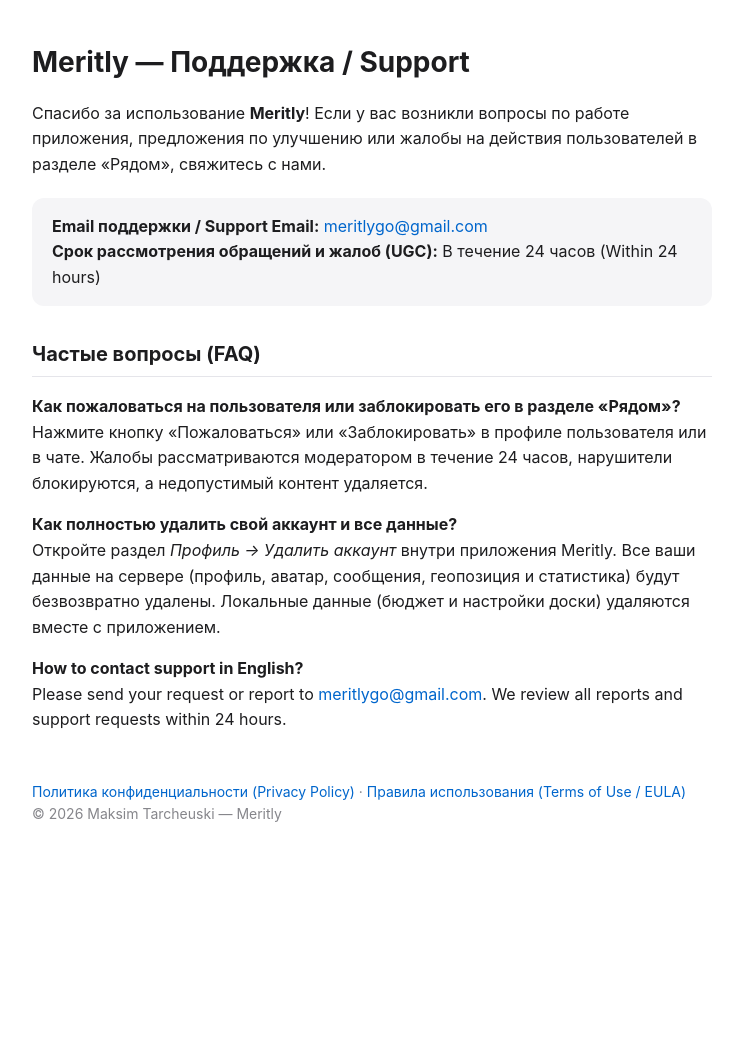
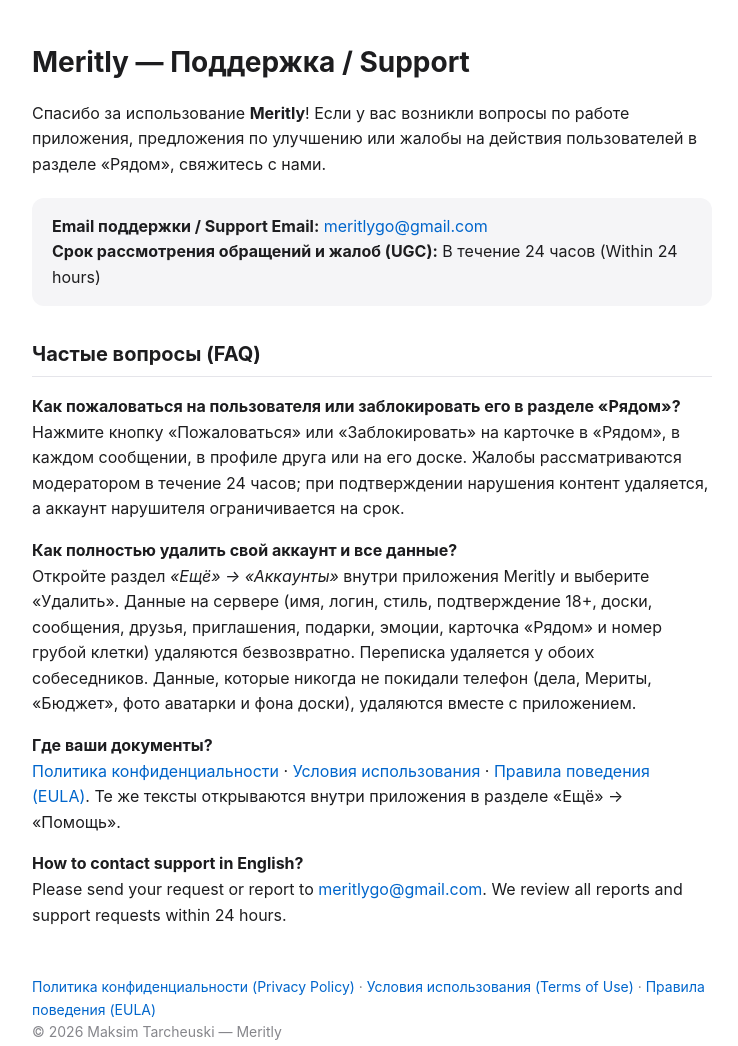
Before and after one commit to meritlygo/meritly, a plain HTML site: page index.html in a window 1280 px wide. Shown: the whole page, without its empty margins (268-1006 px from the left). Before the commit the page ends 866 px from the top, so only its background shows below. Drawn offline with Linux system fonts and the light colour scheme.

Commit message:
index.html

```diff
--- a/index.html
+++ b/index.html
@@ -12,6 +12,7 @@
     a { color: #0066cc; text-decoration: none; }
     a:hover { text-decoration: underline; }
     footer { margin-top: 48px; font-size: 14px; color: #86868b; }
+    code { background: #f5f5f7; padding: 1px 5px; border-radius: 4px; font-size: 14px; }
   </style>
 </head>
 <body>
@@ -25,17 +26,21 @@
 
   <h2>Частые вопросы (FAQ)</h2>
   <p><strong>Как пожаловаться на пользователя или заблокировать его в разделе «Рядом»?</strong><br>
-  Нажмите кнопку «Пожаловаться» или «Заблокировать» в профиле пользователя или в чате. Жалобы рассматриваются модератором в течение 24 часов, нарушители блокируются, а недопустимый контент удаляется.</p>
+  Нажмите кнопку «Пожаловаться» или «Заблокировать» на карточке в «Рядом», в каждом сообщении, в профиле друга или на его доске. Жалобы рассматриваются модератором в течение 24 часов; при подтверждении нарушения контент удаляется, а аккаунт нарушителя ограничивается на срок.</p>
 
   <p><strong>Как полностью удалить свой аккаунт и все данные?</strong><br>
-  Откройте раздел <em>Профиль → Удалить аккаунт</em> внутри приложения Meritly. Все ваши данные на сервере (профиль, аватар, сообщения, геопозиция и статистика) будут безвозвратно удалены. Локальные данные (бюджет и настройки доски) удаляются вместе с приложением.</p>
+  Откройте раздел <em>«Ещё» → «Аккаунты»</em> внутри приложения Meritly и выберите «Удалить». Данные на сервере (имя, логин, стиль, подтверждение 18+, доски, сообщения, друзья, приглашения, подарки, эмоции, карточка «Рядом» и номер грубой клетки) удаляются безвозвратно. Переписка удаляется у обоих собеседников. Данные, которые никогда не покидали телефон (дела, Мериты, «Бюджет», фото аватарки и фона доски), удаляются вместе с приложением.</p>
+
+  <p><strong>Где ваши документы?</strong><br>
+  <a href="privacy.html">Политика конфиденциальности</a> · <a href="terms.html">Условия использования</a> · <a href="rules.html">Правила поведения (EULA)</a>. Те же тексты открываются внутри приложения в разделе «Ещё» → «Помощь».</p>
 
   <p><strong>How to contact support in English?</strong><br>
   Please send your request or report to <a href="mailto:meritlygo@gmail.com">meritlygo@gmail.com</a>. We review all reports and support requests within 24 hours.</p>
 
   <footer>
     <a href="privacy.html">Политика конфиденциальности (Privacy Policy)</a> ·
-    <a href="terms.html">Правила использования (Terms of Use / EULA)</a><br>
+    <a href="terms.html">Условия использования (Terms of Use)</a> ·
+    <a href="rules.html">Правила поведения (EULA)</a><br>
     © 2026 Maksim Tarcheuski — Meritly
   </footer>
 </body>
```
